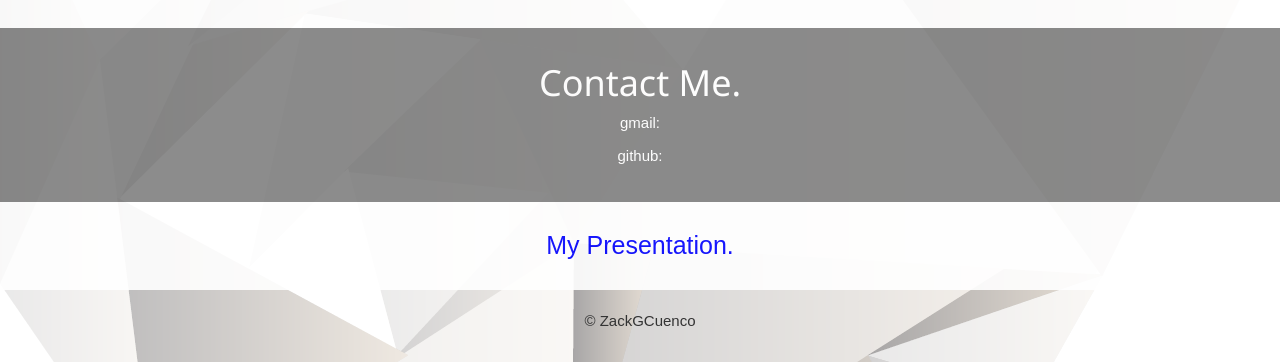
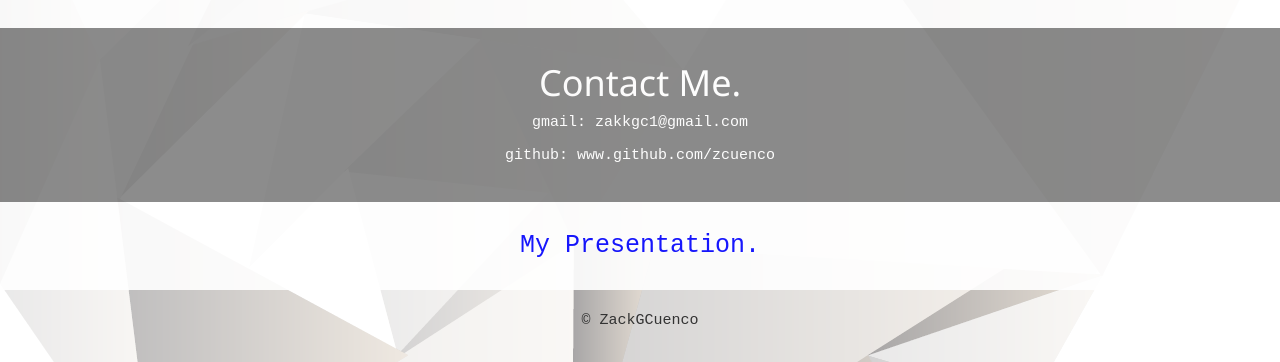
Before and after one commit to zcuenco/portfolio2016, a plain HTML site: page index.html in a window 1280 px wide. Shown: the part 954-1316 px from the top of the page. Drawn offline with nearby package versions, Linux system fonts and the light colour scheme.

Commit message:
Finalize Project For Presentation

```diff
--- a/assets/css/main.css
+++ b/assets/css/main.css
@@ -1,6 +1,6 @@
 body{
     background-image: url("images/background.png");
-    font-family: fantasy;
+    font-family:monospace;
 }
 
 p{
--- a/index.html
+++ b/index.html
@@ -65,15 +65,15 @@
   <div id="three">
     <div class="container">
       <h1>Contact Me.</h1>
-      <p> gmail: </p>
-      <p>github: </p>
+      <p> gmail: zakkgc1@gmail.com </p>
+      <p>github: www.github.com/zcuenco</p>
 
     </div>
   </div>
 
   <div id="four">
     <div class="container">
-      <a href="www.google.com">My Presentation. </a>
+      <a href="https://docs.google.com/presentation/d/1z2QA6nQ0oH72tT5dlJVS2Q8pRnJ68S1JUyPkvQC3y2w/edit?usp=sharing">My Presentation. </a>
     </div>
   </div>
 
```
Also changed, not shown: 1 other file.
